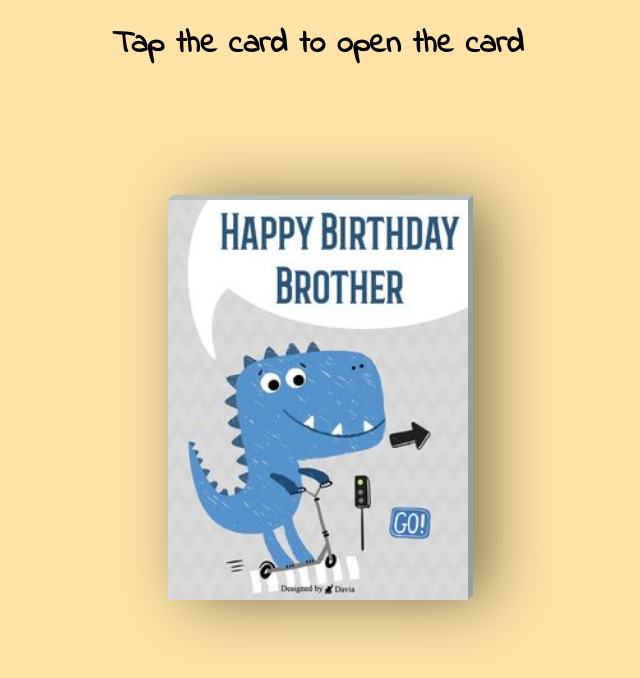
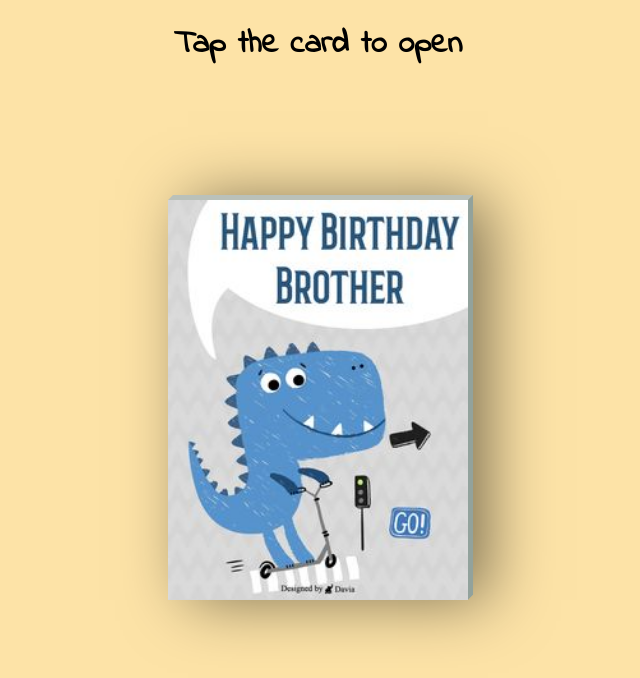
Before and after one commit to ShreyaHolla/Birthday.github.io, a plain HTML site: page index.html in a window 1280 px wide. Shown: the whole page, without its empty margins (322-962 px from the left). Drawn offline with Linux system fonts and the light colour scheme.

Commit message:
Update index.html

```diff
--- a/index.html
+++ b/index.html
@@ -10,7 +10,7 @@
     <title>Card</title>
 </head>
 <body>
-	<h1 style="text-align:center">Tap the card to open the card</h1>
+	<h1 style="text-align:center">Tap the card to open</h1>
     <div class="card">
 		<div class="imgBox">
 			<div class="bark"></div>
```
